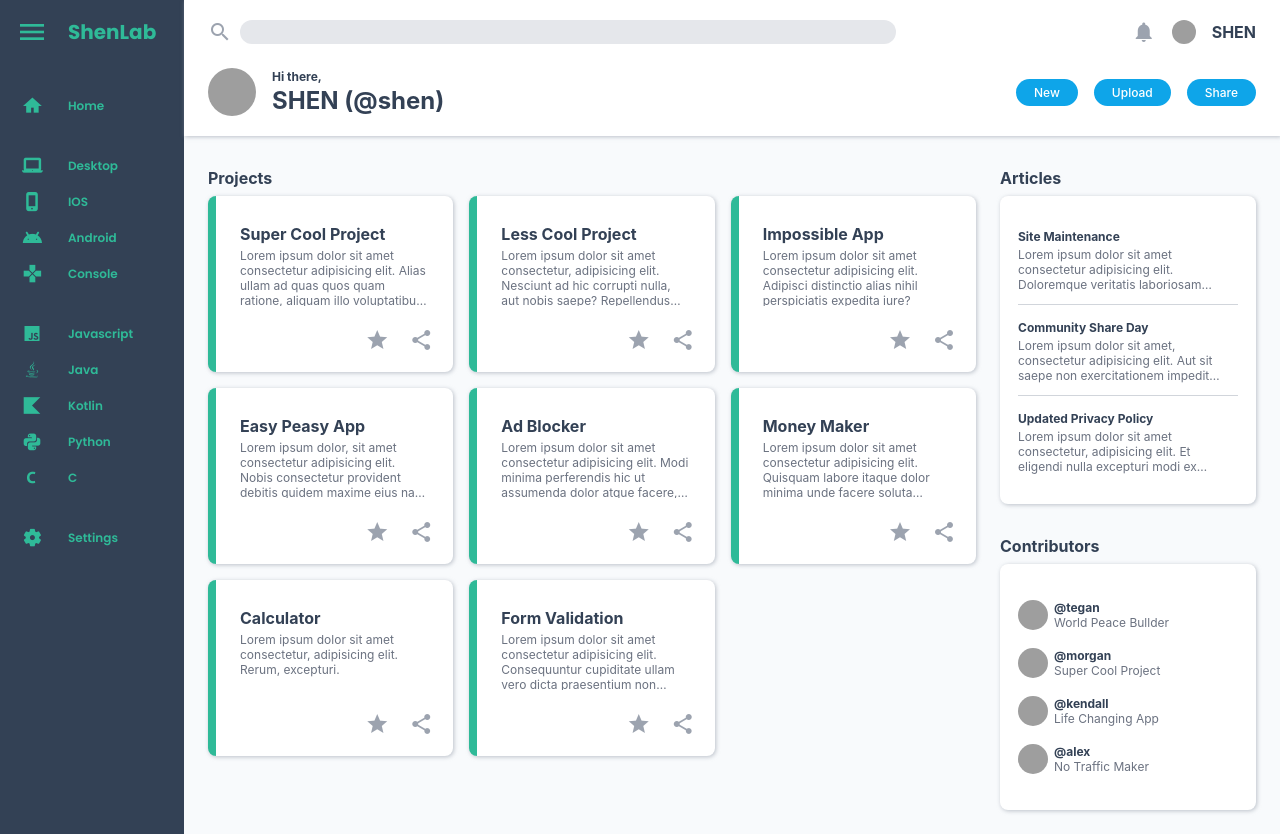
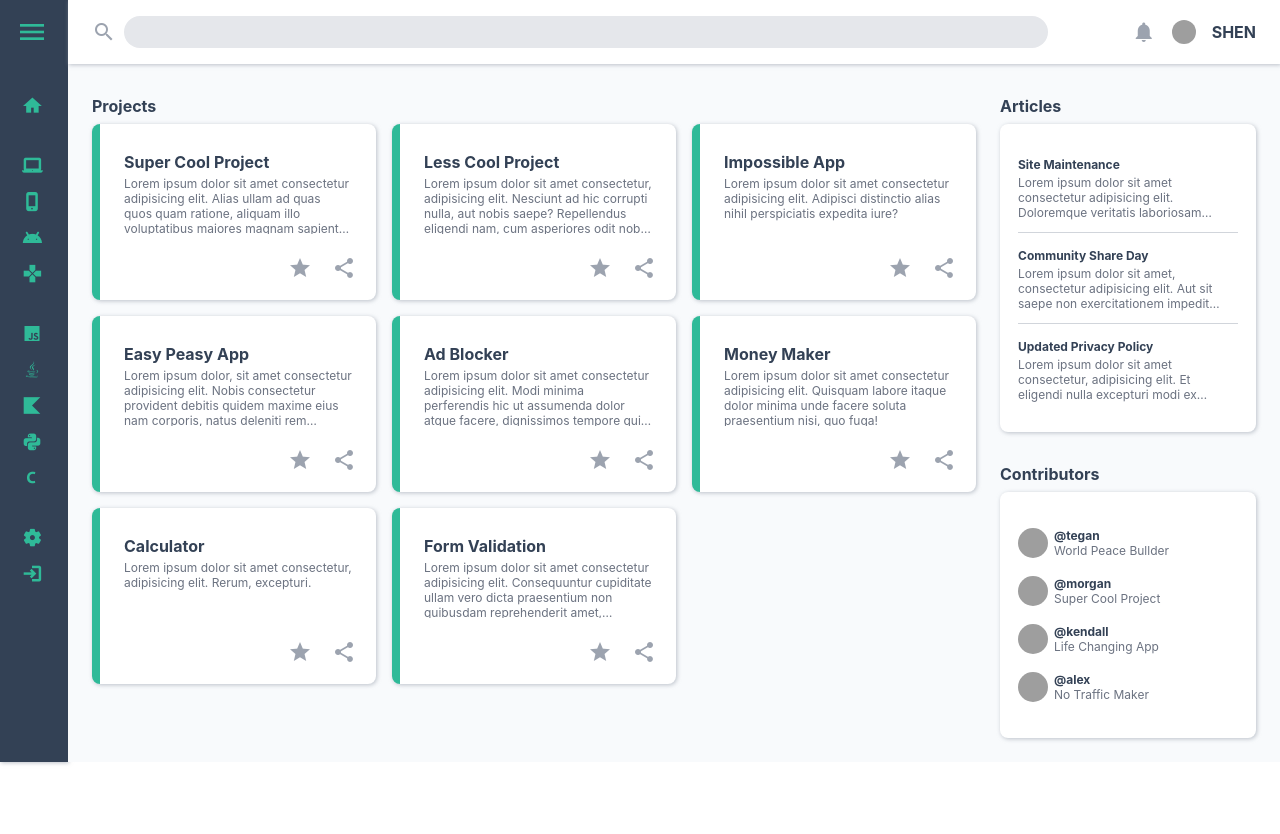
Before and after one commit to helloShen/lilypads-dashboard, a plain HTML site: page index.html in a window 1280 px wide. After the commit the page ends 800 px from the top, so only its background shows below. Drawn offline with Linux system fonts and the light colour scheme; grey boxes are pictures that could not be loaded; a web font is replaced by a local one.

Commit message:
finish v2.0

```diff
--- a/css/main.css
+++ b/css/main.css
@@ -64,6 +64,10 @@
     --slate-green-500: #1F6881;
 
     --shadow: #9ca3afaa;
+
+    --sidebar-width: 11.5rem; /* 1 + 2 + 1.25 + 6 + 1 + .25 = 11.5 */
+    --sidebar-hide-width: 4.25rem; /* 1 + 2 + 1.25 = 4.25*/
+    --header-height: 4rem; /* 1 + 2 + 1 */
 }
 
 body {
@@ -112,25 +116,31 @@ img {
 .container {
     display: grid;
     grid-template-columns: auto 3fr;
-    grid-template-rows: repeat(2, auto);
 }
 
-
+.sticky-container {
+    position: relative;
+}
 
 .sidebar {
     /* global layout */
     grid-column: 1 / span 1;
-    grid-row: 1 / span 2;
-    width: 11.5rem; /* 1 + 2 + 1.25 + 6 + 1 + .25 */
+    width: var(--sidebar-width);
     /* inner style */
     font-family: 'Poppins';
     color: var(--slate-green-100);
     background-color: var(--slate-700);
     box-shadow: 1px 1px 4px var(--shadow);
+    /* animation */
+    transition: all .3s;
 }
 
 .sidebar.hide {
-    width: 4.25rem; /* 1 + 2 + 1.25 */
+    width: var(--sidebar-hide-width);
+}
+
+.sidebar.hide span.name {
+    opacity: 0;
 }
 
 .sidebar a {
@@ -160,6 +170,8 @@ img {
     font-size: .75rem;
     font-weight: 600;
     line-height: 1.25rem;
+    /* animation */
+    transition: all .3s;
 }
 
 .sidebar > .logo > a {
@@ -171,12 +183,19 @@ img {
     font-size: 2rem;
 }
 
+.sidebar > .logo i.material-icons:hover {
+    color: var(--white);
+}
+
 .sidebar .logo span.name {
     font-size: 1.25rem;
     font-weight: bold;
     line-height: 2rem;
+    /* animation */
+    transition: all .3s;
 }
 
+.sidebar > div:not(.logo) a:active,
 .sidebar > div:not(.logo) a:hover {
     color: var(--white);
     background-color: var(--slate-green-300);
@@ -189,22 +208,34 @@ img {
 
 
 
+.sticky {
+    position: fixed;
+    top: 0;
+    left: var(--sidebar-width);
+    width: calc(100% - var(--sidebar-width));
+    /* animation */
+    transition: all .3s;
+}
 
+.sticky.hide {
+    left: var(--sidebar-hide-width);
+    width: calc(100% - var(--sidebar-hide-width));
+}
 
 .header {
-    /* global layout */
-    grid-column: 2 / span 1;
-    grid-row: 1 / span 1;
+    /* style */
+    height: var(--header-height);
+    min-width: 20rem;
+    padding: 1rem 1.5rem;
     background-color: var(--white);
-    padding: 1rem 1.5rem;
     box-shadow: 1px 1px 4px var(--shadow);
+    z-index: 0;
     /* inner layout */
     display: grid;
-    grid-template-columns: minmax(24rem, 2fr) minmax(16rem, 1fr);
-    grid-template-rows: 2rem 3.5rem;
+    grid-template-columns: minmax(8rem, 1fr) 12rem;
+    grid-template-rows: 2rem;
     gap: 1rem;
     align-items: center;
-    z-index: 2;
 }
 
 .search {
@@ -215,6 +246,7 @@ img {
 }
 
 .search > i {
+    justify-self: center;
     width: 1.5rem;
     height: 1.5rem;
     cursor: pointer;
@@ -222,11 +254,14 @@ img {
 }
 
 .search > textarea {
-    height: 1.5rem;
+    height: 2rem;
+    padding: .25rem 1rem;
+    font-size: 1.25rem;
     border: 0;
     background-color: var(--gray-200);
     resize: none;
     border-radius: 1rem;
+    outline: none;
 }
 
 
@@ -259,60 +294,18 @@ img {
     font-weight: bold;
 }
 
-.greet {
-    display: grid;
-    grid-template-columns: 4rem 1fr;
-    grid-template-rows: 1rem 2rem;
-    align-items: center;
-}
-
-.greet > .logo {
-    grid-row: 1 / 2 span;
-    width: 3rem;
-    height: 3rem;
-    margin-right: 1rem;
-}
-
-.greet > .logo > img {
-    border-radius: 1.5rem;
-}
-
-.greet > .hi {
-    font-size: .75rem;
-    font-weight: bold;
-}
-
-.greet > .name {
-    font-size: 1.5rem;
-    font-weight: bold;
-}
-
-.menu {
-    justify-self: end;
-    display: grid;
-    gap: 1rem;
-    grid-auto-flow: column;
-}
-
-.menu .btn-primary {
-    font-size: .75rem;
-}
-
-
-
 
 
 .main {
-    /* global layout */
-    grid-column: 2 / span 1;
-    grid-row: 2 / span 1;
+    /* style */
     background-color: var(--slate-50);
+    padding: 1.5rem;
+    padding-top: calc(var(--header-height) + 1.5rem);
+    z-index: 1;
     /* inner layout */
     display: grid;
     grid-template-columns: 1fr 16rem;
     gap: 1.5rem;
-    padding: 1.5rem;
-    z-index: 1;
 }
 
 .line-clamp-3 {
--- a/index.html
+++ b/index.html
@@ -10,7 +10,7 @@
   </head>
   <body>
     <div class="container">
-      <div class="sidebar">
+      <div class="sidebar hide">
         <div class="logo">
           <a href="#">
             <i class="material-icons menu">menu</i>
@@ -63,17 +63,22 @@
             ><span class="name">C</span></a
             >
         </div>
-        <div class="tools">
+        <div class="config">
             <a href="#"
             ><i class="material-icons">settings</i
             ><span class="name">Settings</span></a
             >
+            <a href="#"
+            ><i class="material-icons">login</i
+            ><span class="name">Sign in</span></a
+            >
         </div>
       </div>
-      <div class="header">
+      <div class="sticky-container">
+          <div class="header sticky hide">
             <div class="search">
               <i class="material-icons">search</i>
-          <textarea name="search" id="search" cols="30" rows="1"> </textarea>
+              <textarea name="search" id="search" cols="30" rows="1"></textarea>
             </div>
             <div class="profile">
               <i class="material-icons">notifications</i>
@@ -81,18 +86,6 @@
                 <img src="https://source.unsplash.com/random?sig=1" alt="" />
               </div>
               <div class="name">SHEN</div>
-        </div>
-        <div class="greet">
-          <div class="logo">
-            <img src="https://source.unsplash.com/random?sig=1" alt="" />
-          </div>
-          <div class="hi">Hi there,</div>
-          <div class="name">SHEN (@shen)</div>
-        </div>
-        <div class="menu">
-          <div class="btn-primary">New</div>
-          <div class="btn-primary">Upload</div>
-          <div class="btn-primary">Share</div>
             </div>
           </div>
           <div class="main">
@@ -272,5 +265,6 @@
             </div>
           </div>
         </div>
+      </div>
   </body>
 </html>
--- a/js/main.js
+++ b/js/main.js
@@ -1,6 +1,10 @@
 const sidebar = document.querySelector('.sidebar');
+const header = document.querySelector('.header');
 const menu = document.querySelector('i.menu');
-menu.addEventListener('click', () => sidebar.classList.toggle('hide'));
+menu.addEventListener('click', () => {
+    sidebar.classList.toggle('hide');
+    header.classList.toggle('hide');
+});
 
 
 const stars = document.querySelectorAll('.projects > .card > .controls > i:first-child');
```
Lines whose indentation alone changed are shown as unchanged.
